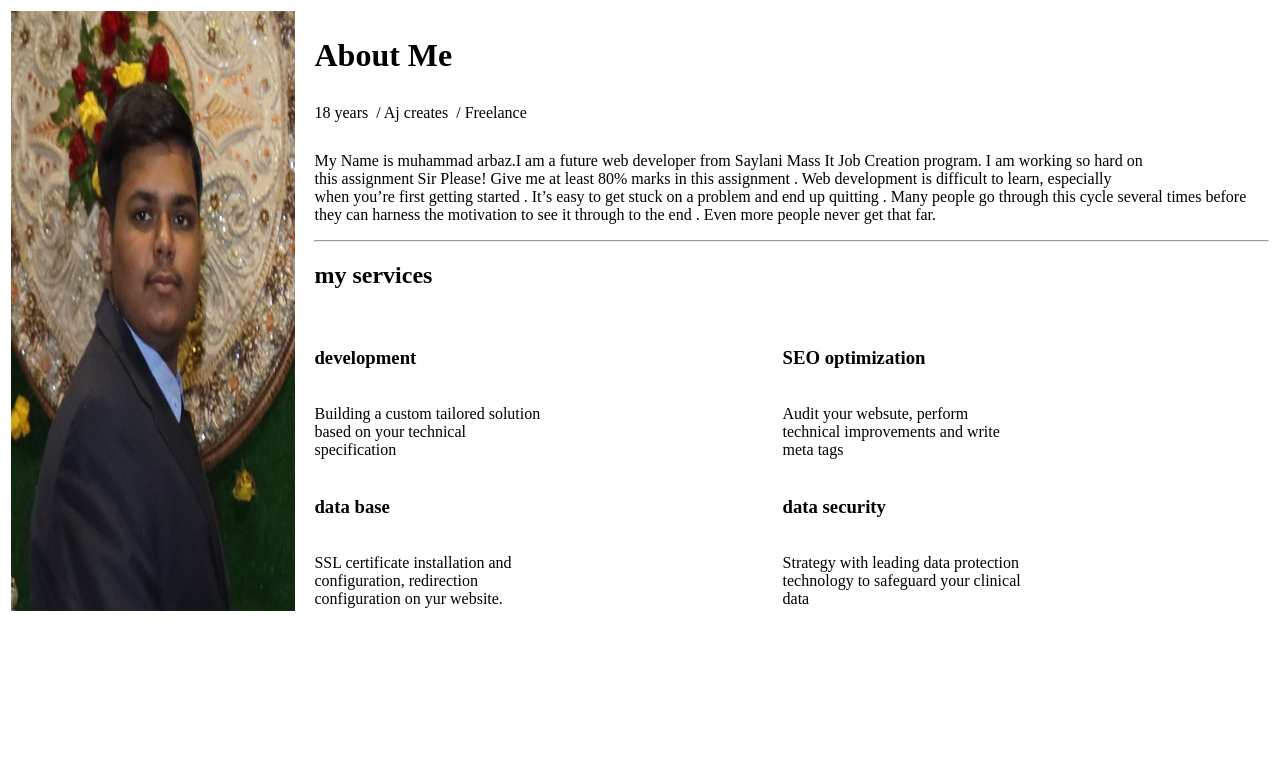
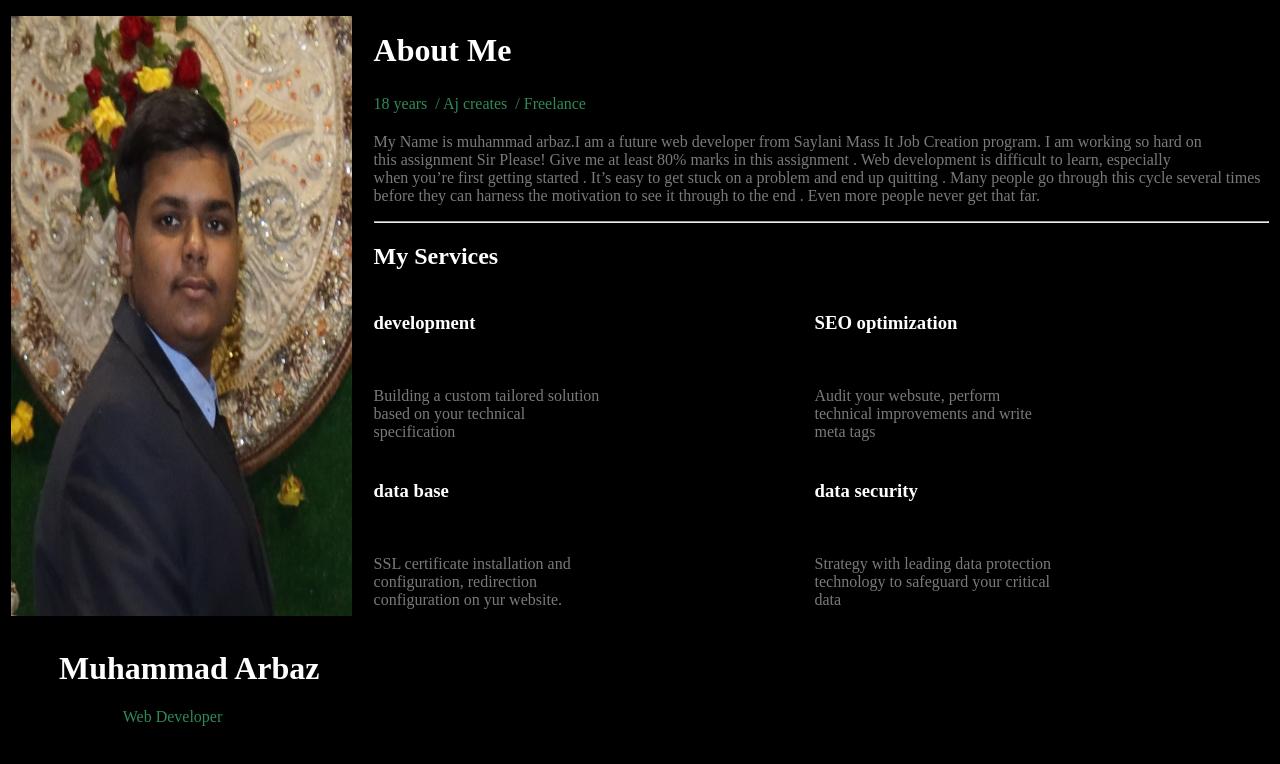
Before and after one commit to Muhammad-Arbaz/Muhammad-Arbaz.github.io, a plain HTML site: page index.html in a window 1280 px wide. Drawn offline with Linux system fonts and the light colour scheme.

Commit message:
Resume Done

```diff
--- a/index.html
+++ b/index.html
@@ -1,17 +1,20 @@
 <!DOCTYPE html>
 <html lang="en">
+<head>
+    <link rel="stylesheet" href="./styles/style.css" />
+</head>
 <body>
 <table>
 <tr>
-    <td rowspan="9"><img src="7T1A3322.jpg" alt="Muhammad Arbaz" height="600" width="95%" ></td>
+    <td rowspan="5"><img src="7T1A3322.jpg" alt="Muhammad Arbaz" height="600" width="95%" ></td>
     <td colspan="2"><h1>About Me</h1></td>
 </tr>
 <tr>
-    <td colspan="2">18 years &nbsp;/ Aj creates &nbsp;/ Freelance</td>
+    <td colspan="2" class="para2">18 years &nbsp;/ Aj creates &nbsp;/ Freelance</td>
 </tr>
 <tr>
     <td colspan="2">
-        <p>
+        <p class="p">
             My Name is muhammad arbaz.I am a future web developer from Saylani
             Mass It Job Creation program. I am working so hard on <br>this assignment
             Sir Please! Give me at least 80% marks in this assignment
@@ -19,25 +22,30 @@
             . It’s easy to get stuck on a problem and end up quitting
             . Many people go through this cycle several times before they can harness the motivation to see it through to the end
             . Even more people never get that far.<hr>
-            <h2>my services</h2>
+            <h2>My Services</h2>
         </p>
     </td>
 </tr>
 <tr>
-    <td><h3>development</h3><br>
-        Building a custom tailored solution<br> based on your technical<br> specification
+    <td><h3>development</h3><br><p>
+        Building a custom tailored solution<br> based on your technical<br> specification</p>
     </td>
-    <td><h3>SEO optimization</h3><br>
-        Audit your websute, perform<br> technical improvements and write <br> meta tags
+    <td><h3>SEO optimization</h3><br><p>
+        Audit your websute, perform<br> technical improvements and write <br> meta tags</p>
     </td>
 </tr>
 <tr>
-    <td><h3>data base</h3><br>
-        SSL certificate installation and<br> configuration, redirection<br> configuration on yur website.
+    <td><h3>data base</h3><br><p>
+        SSL certificate installation and<br> configuration, redirection<br> configuration on yur website.</p>
     </td>
-    <td><h3>data security</h3><br>
-        Strategy with leading data protection<br> technology to safeguard your clinical <br> data
+    <td><h3>data security</h3><br><p>
+        Strategy with leading data protection<br> technology to safeguard your critical <br> data</p>
     </td>
+</tr>
+<tr>
+    <td><h1>&nbsp; &nbsp; &nbsp; Muhammad Arbaz</h1>
+    <p class="para2"> &nbsp; &nbsp; &nbsp; &nbsp; &nbsp; &nbsp; &nbsp;
+        &nbsp; &nbsp; &nbsp; &nbsp; &nbsp; &nbsp; &nbsp; Web Developer</p></td>
 </tr>
 </table>
 </body>
--- a/styles/style.css
+++ b/styles/style.css
@@ -0,0 +1,21 @@
+body{
+    background-color: rgb(0, 0, 0)
+}
+h1{
+    color: rgb(255, 255, 255);
+}
+h2{
+    color: rgb(255, 255, 255);
+}
+h3{
+    color: rgb(255, 255, 255);
+}
+h4{
+    color: seagreen;
+}
+p{
+    color: rgb(122, 122, 122);
+}
+.para2{
+    color: seagreen;
+}
```
